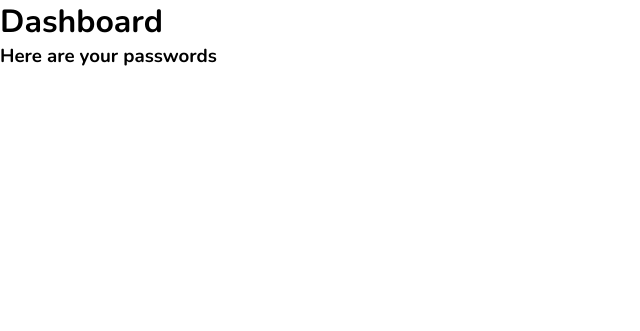
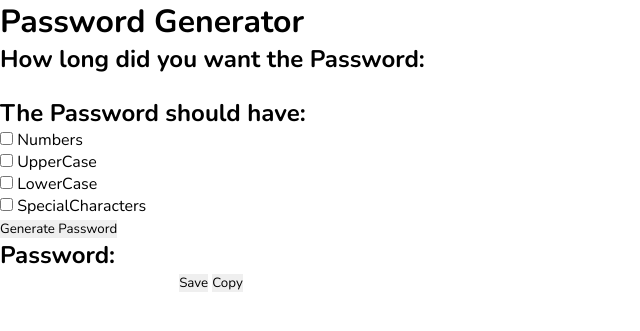
Before and after one commit to Zmokyz/PsswordFlask, a Flask app: page /dashboard in a window 1280 px wide. Shown: the top 331 px of the page, without its empty margins (0-640 px from the left). Run offline with Flask 3, Linux system fonts and the light colour scheme; the visitor is signed in with stand-in values (Sample User, id 1).

Commit message:
Changed the Dashboard

```diff
--- a/app.py
+++ b/app.py
@@ -70,7 +70,7 @@
     user = User.query.get(user_id)
 
     # Pasar el usuario a la plantilla para personalizar el dashboard
-    return render_template('dashboard.html', user=user)
+    return render_template('Dashboard.html', user=user)
 
 # Ruta para la página de creación de usuario
 @app.route('/create_user', methods=['GET', 'POST'])
--- a/templates/Dashboard.html
+++ b/templates/Dashboard.html
@@ -5,6 +5,34 @@
 {% endblock %}
 
 {% block body %}
-<h1>Dashboard</h1>
-<h3>Here are your passwords</h3>
+<h1 id="Main_Tittle">Password Generator</h1>
+    <form id="Form_password" action="" method="post">
+        <h2>How long did you want the Password:</h2>
+        <input type="number" id="quantity" name="quantity" min="1" max="99">
+        <h2>The Password should have:</h2>
+        <div class="container">
+            <nav class="options">
+            <input class="check" type="checkbox" name="Numbers" id="Num">
+            <label class="Label_options" for="Num">Numbers </label>
+            </nav>
+            <nav class="options">
+            <input class="check" type="checkbox" name="UpperCase" id="UC">
+            <label class="Label_options" for="UC">UpperCase</label>
+            </nav>
+            <nav class="options">
+            <input  class="check" type="checkbox" name="LowerCase" id="LC">
+            <label class="Label_options" for="LC">LowerCase </label>
+            </nav>
+            <nav class="options">
+            <input class="check" type="checkbox" name="SpecialCharacters" id="SC">
+            <label class="Label_options" for="SC">SpecialCharacters </label>
+            </nav>
+        </div>
+        <button id="Submit_button" type="submit">Generate Password</button>
+    </form>
+    <h2>Password:</h2>
+    <input type="text" name="Show_password" id="Psswrd">
+    <button id="Save_button">Save</button>
+    <button id="Copy_button">Copy</button>
+
 {% endblock %}
```
Also changed, not shown: templates/Passwords.html (added, +24 -0 lines).
